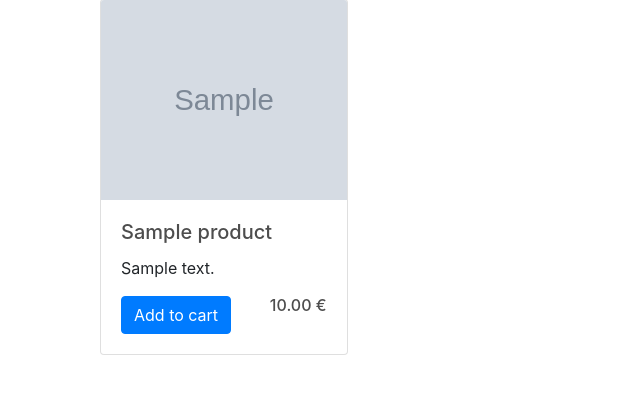
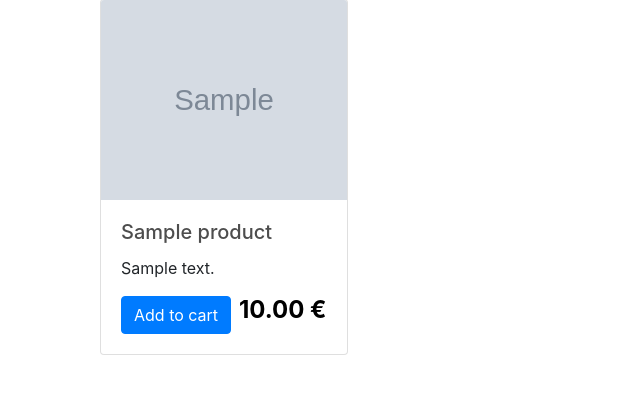
Before and after one commit to yassinejr/Bazar-store, a Django app: page / in a window 1280 px wide. Shown: the part 790-1193 px from the top of the page, without its empty margins (0-640 px from the left). Run offline with Django 3.2, Linux system fonts and the light colour scheme; tables that the repository leaves empty hold one stand-in row (values such as "Sample post"); grey boxes marked "Sample" are stand-in pictures.

Commit message:
add discount price to product

```diff
--- a/store/models.py
+++ b/store/models.py
@@ -24,6 +24,7 @@ class Product(models.Model):
     description = models.TextField(max_length=500, null=True, default='', verbose_name=_('Description'))
     price = models.FloatField(verbose_name=_('Price'))
     coast = models.FloatField(default=0, verbose_name=_('Coast'))
+    discount = models.FloatField(verbose_name=_('Discount'), null=True, blank=True)
     digital = models.BooleanField(default=False, null=True, blank=True, verbose_name=_('Digital'))
     image = models.ImageField(upload_to='images/product/', null=True, blank=True, verbose_name=_('Image'))
     created_at = models.DateTimeField(default=datetime.now, null=True, blank=True, verbose_name=_('Created at'))
--- a/store/templates/store/product_detail.html
+++ b/store/templates/store/product_detail.html
@@ -20,7 +20,12 @@
                 <h1>{{product_detail.name}}</h1>
                 <h4>{{product_detail.category}}</h4>
                 <p>{{product_detail.description}}</p>
+                {% if product_detail.discount > 0%}
+                    <h3><strike>{{product_detail.price|floatformat:2}} €</strike></h3>
+                    <h3>{{product_detail.discount|floatformat:2}} €</h3>
+                {% else %}
                 <h3>{{product_detail.price|floatformat:2}} €</h3>
+                {% endif %}
                 <button data-product={{product_detail.id}} data-action="add" class="btn btn-primary update-cart">Add to cart</button>
             </div>
         </div>
--- a/store/templates/store/store.html
+++ b/store/templates/store/store.html
@@ -45,7 +45,12 @@
                             <h5 class="card-title">{{p.name}}</h5>
                             <p class="card-text">{{p.description}}</p>
                             <button data-product={{p.id}} data-action="add" class="btn btn-primary update-cart">Add to cart</button>
-                            <h6 style="display: inline; float: right">{{p.price|floatformat:2}} €</h6>
+                            {% if p.discount > 0%}
+                            <h6 style="display: inline; float: right; color: #000000;"><strike><strong>{{p.price|floatformat:2}} €</strong></strike></h6>
+                            <h4 style="display: inline; float: right; color: #000000;"><strong>{{p.discount|floatformat:2}} €</strong></h4>
+                            {% else %}
+                            <h4 style="display: inline; float: right; color: #000000;"><strong>{{p.price|floatformat:2}} €</strong></h4>
+                            {% endif %}
                         </div>
                     </div>
                 </div>
```
Also changed, not shown: store/migrations/0004_product_discount.py (added).
